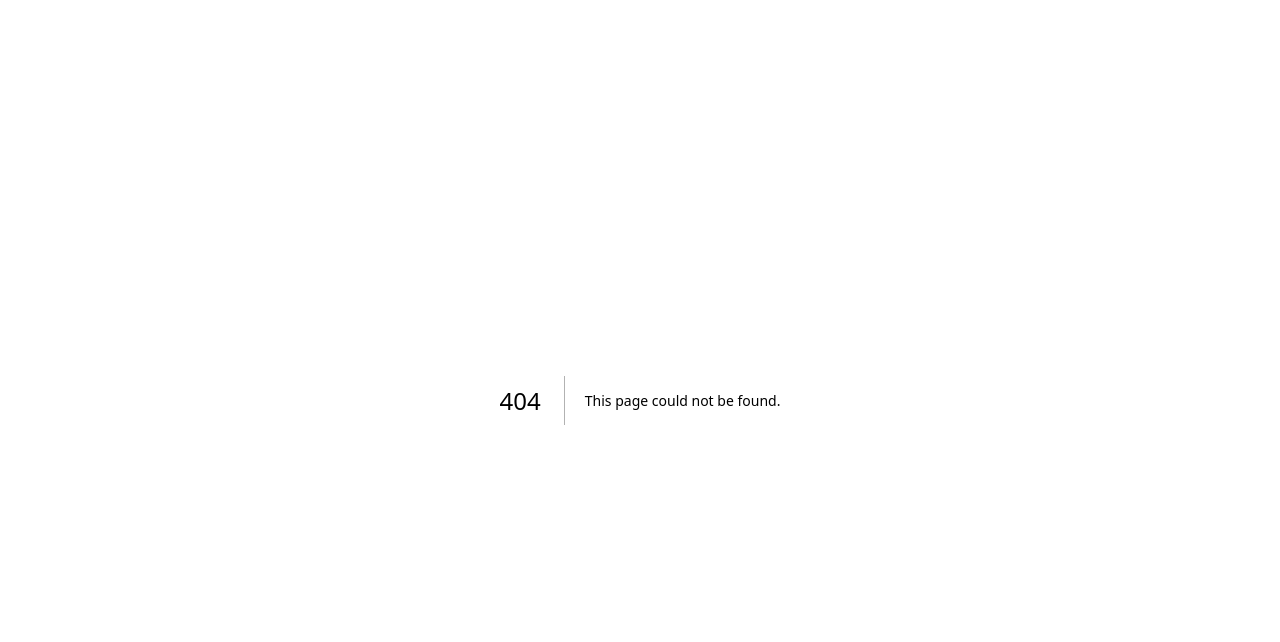
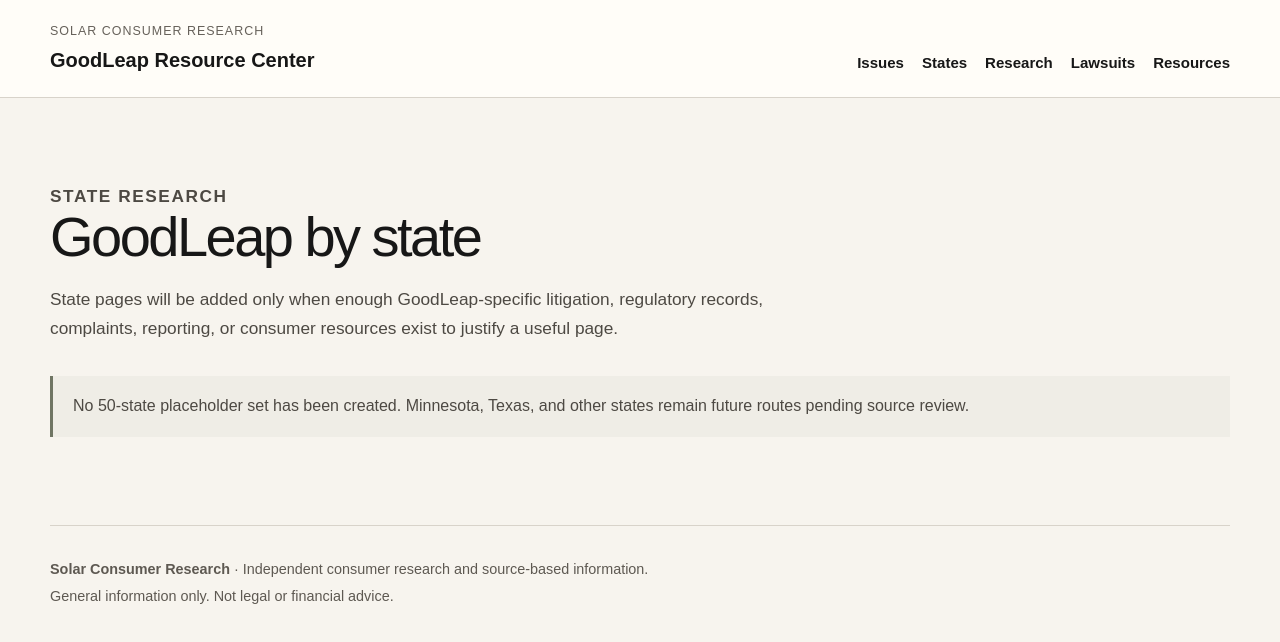
Before and after one commit to Decentralized-Rob/solar-consumer-research, a Next.js app: page /goodleap/states in a window 1280 px wide. Before the commit this address had no page. Shown: the top 642 px of the page. Built offline with nearby package versions, Linux system fonts and the light colour scheme.

Commit message:
Add GoodLeap states index scaffold

```diff
--- /dev/null
+++ b/app/goodleap/states/page.tsx
@@ -0,0 +1,12 @@
+export default function GoodLeapStatesPage() {
+  return (
+    <main className="gl-main">
+      <section className="gl-section-intro">
+        <p className="gl-kicker">State research</p>
+        <h1>GoodLeap by state</h1>
+        <p>State pages will be added only when enough GoodLeap-specific litigation, regulatory records, complaints, reporting, or consumer resources exist to justify a useful page.</p>
+      </section>
+      <aside className="gl-note">No 50-state placeholder set has been created. Minnesota, Texas, and other states remain future routes pending source review.</aside>
+    </main>
+  );
+}
```
